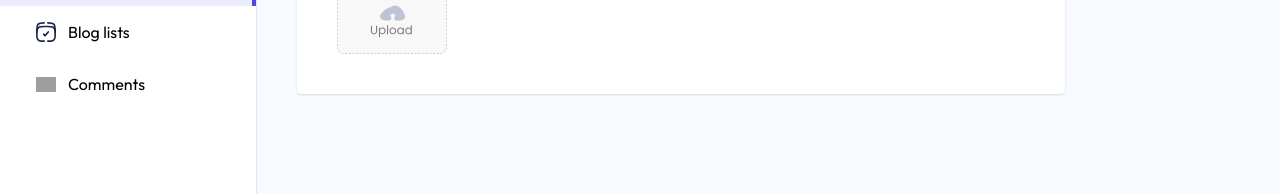
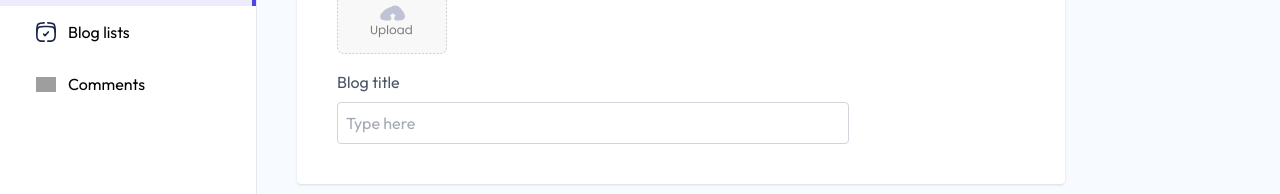
Before and after one commit to Vanshikathakur04/QuickBlog---App, a React (Vite) app in the folder client/: page /admin/addBlog in a window 1280 px wide. Shown: the part 192-386 px from the top of the page. Built offline with nearby package versions, Linux system fonts and the light colour scheme; grey boxes are pictures that could not be loaded.

Commit message:
Add blog title input field

```diff
--- a/client/src/pages/admin/AddBlog.jsx
+++ b/client/src/pages/admin/AddBlog.jsx
@@ -23,6 +23,9 @@ const AddBlog = () => {
           <input onChange={(e) => setImage(e.target.files[0])} type="file" id='image' hidden required />
         </label>
 
+        <p className="mt-4">Blog title</p>
+        <input type="text" placeholder='Type here' required className='w-full max-w-lg mt-2 p-2 border border-gray-300 outline-none rounded' onChange={e => setTitle(e.target.value)} value={title} />
+
       </div>
     </form>
   )
```
